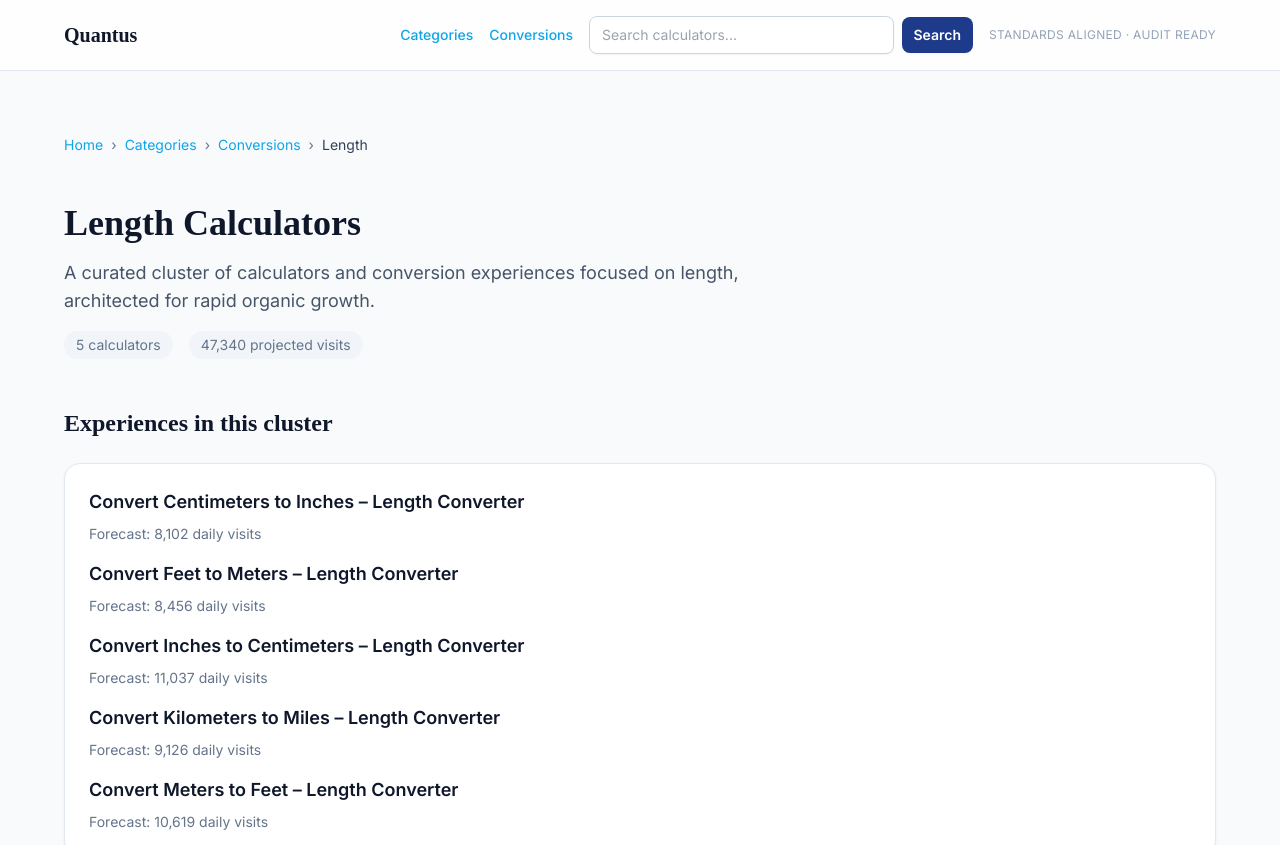
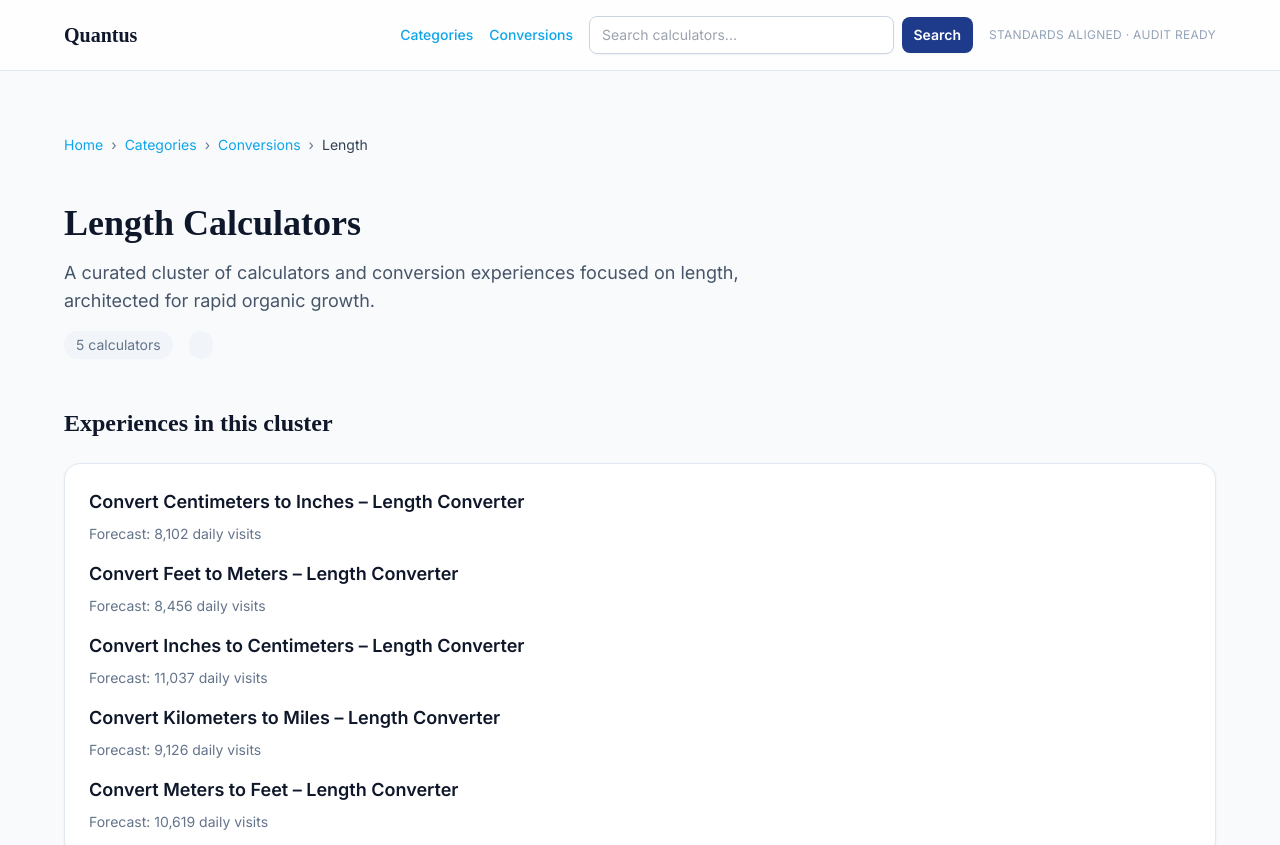
Before and after one commit to robertmain53/quantus2, a Next.js app: page /category/conversions/length in a window 1280 px wide. Shown: the top 845 px of the page. Built offline with nearby package versions, Linux system fonts and the light colour scheme; no server answers.

Commit message:
removed visit from cat2

```diff
--- a/app/category/[categorySlug]/[subcategorySlug]/page.tsx
+++ b/app/category/[categorySlug]/[subcategorySlug]/page.tsx
@@ -95,7 +95,7 @@ export default async function SubcategoryPage(props: SubcategoryPageProps) {
             {subcategory.calculators.length} calculators
           </span>
           <span className="rounded-full bg-slate-100 px-3 py-1">
-            {subcategory.trafficTotal.toLocaleString()} projected visits
+      {/*      {subcategory.trafficTotal.toLocaleString()} projected visits */}
           </span>
         </div>
       </header>
```
